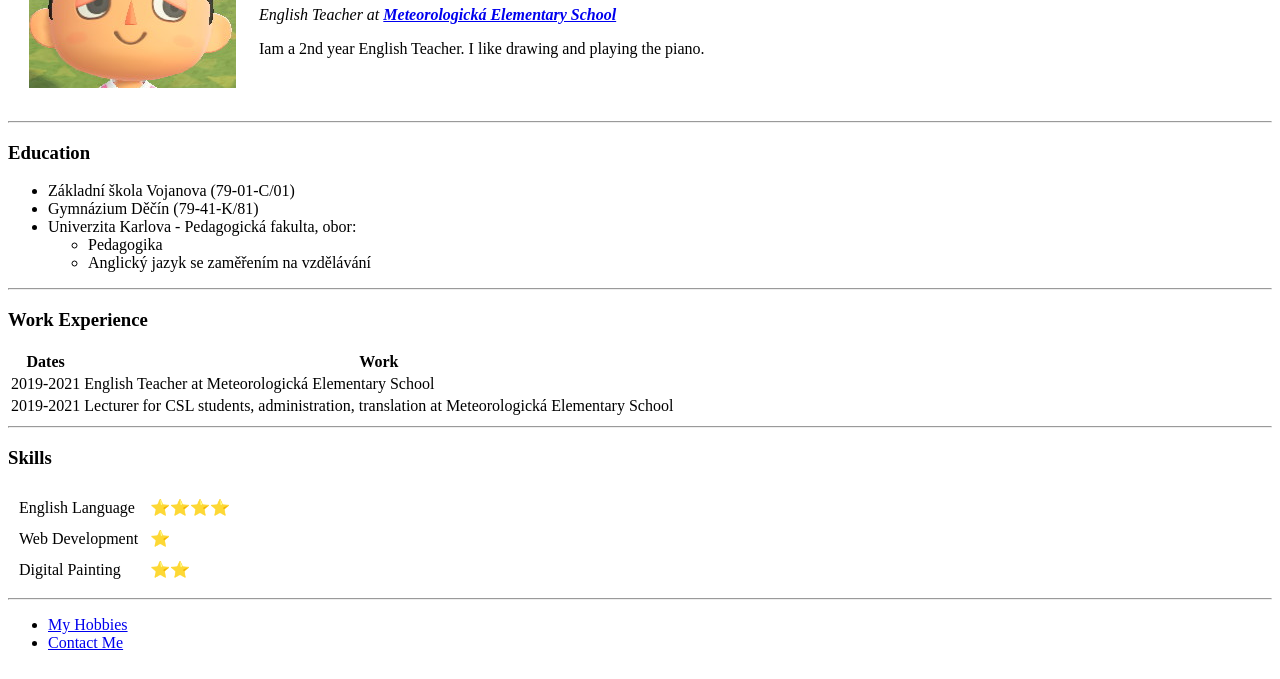
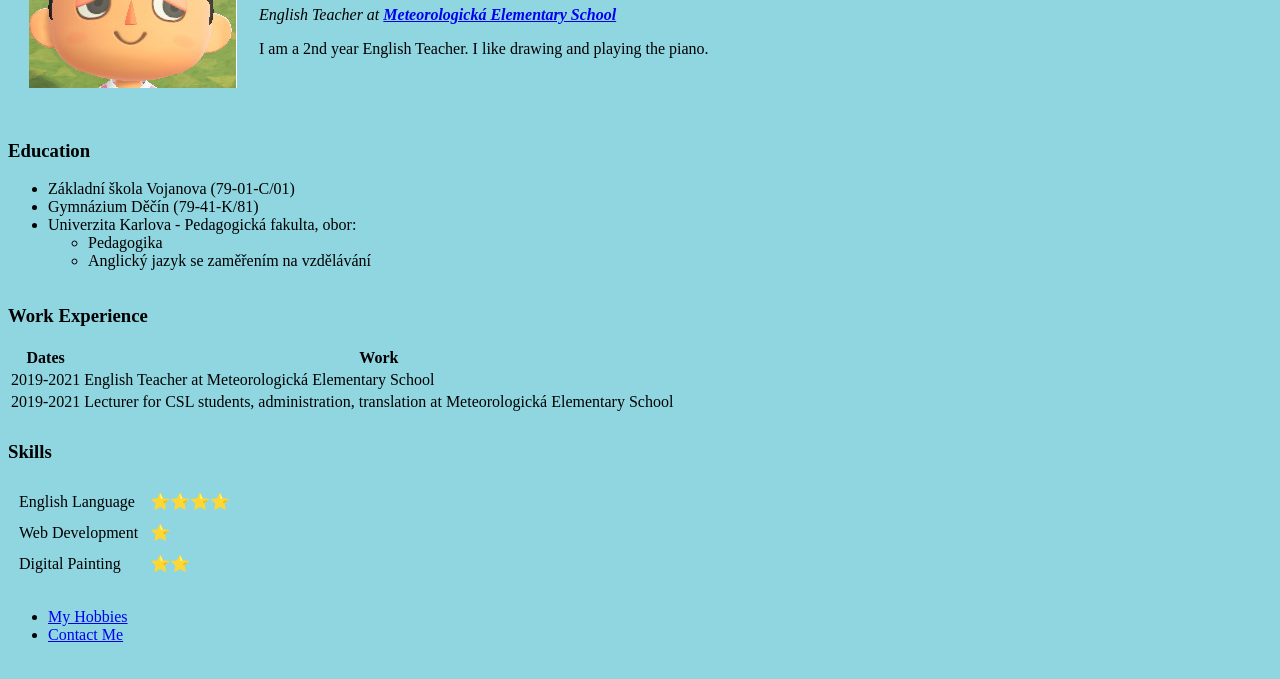
Before and after one commit to Lifrysek/CV, a plain HTML site: page index.html in a window 1280 px wide. Shown: the part 121-800 px from the top of the page. Drawn offline with Linux system fonts and the light colour scheme.

Commit message:
Update index.html

```diff
--- a/index.html
+++ b/index.html
@@ -4,16 +4,28 @@
 <head>
   <meta charset="utf-8">
   <title>Nhat's Personal Site</title>
+    <style>
+    body {
+      background-color: #8FD6E1;
+    }
+
+    hr {
+      background-color: white;
+      border-style: none;
+      height: "2px"
+    }
+  </style>
 </head>
 
 <body>
+
   <table cellspacing="20">
     <tr>
       <td><img src="nhat ac.png" alt="Nhat's profile picture"></td>
       <td>
         <h1>Nhat Le</h1>
         <p><em>English Teacher at <strong><a href="http://www.zsmeteo.cz/">Meteorologická Elementary School</a></strong></em></p>
-        <p>Iam a 2nd year English Teacher. I like drawing and playing the piano.</p>
+        <p>I am a 2nd year English Teacher. I like drawing and playing the piano.</p>
       </td>
     </tr>
   </table>
```
